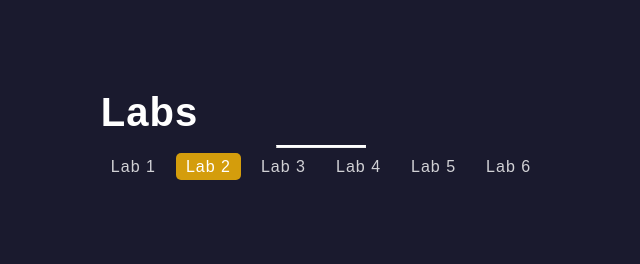
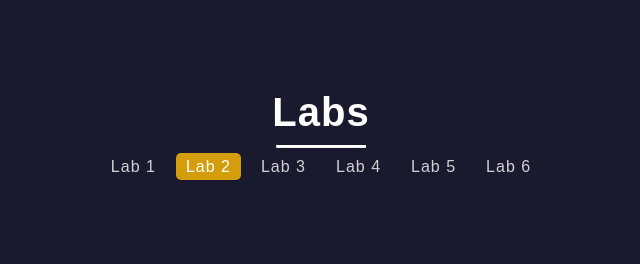
Before and after one commit to PHUOCLOC107/WebCaNhan, a plain HTML site: page login.html in a window 1280 px wide. Shown: the top 264 px of the page, without its empty margins (319-959 px from the left). Drawn offline with Linux system fonts and the light colour scheme.

Commit message:
change login-lab2

```diff
--- a/login.html
+++ b/login.html
@@ -88,6 +88,10 @@ hr {
     margin: 10px auto;
 }
 
+.container-xxl h1{
+    text-align: center;
+}
+
 </style>
 
 <body>
```
